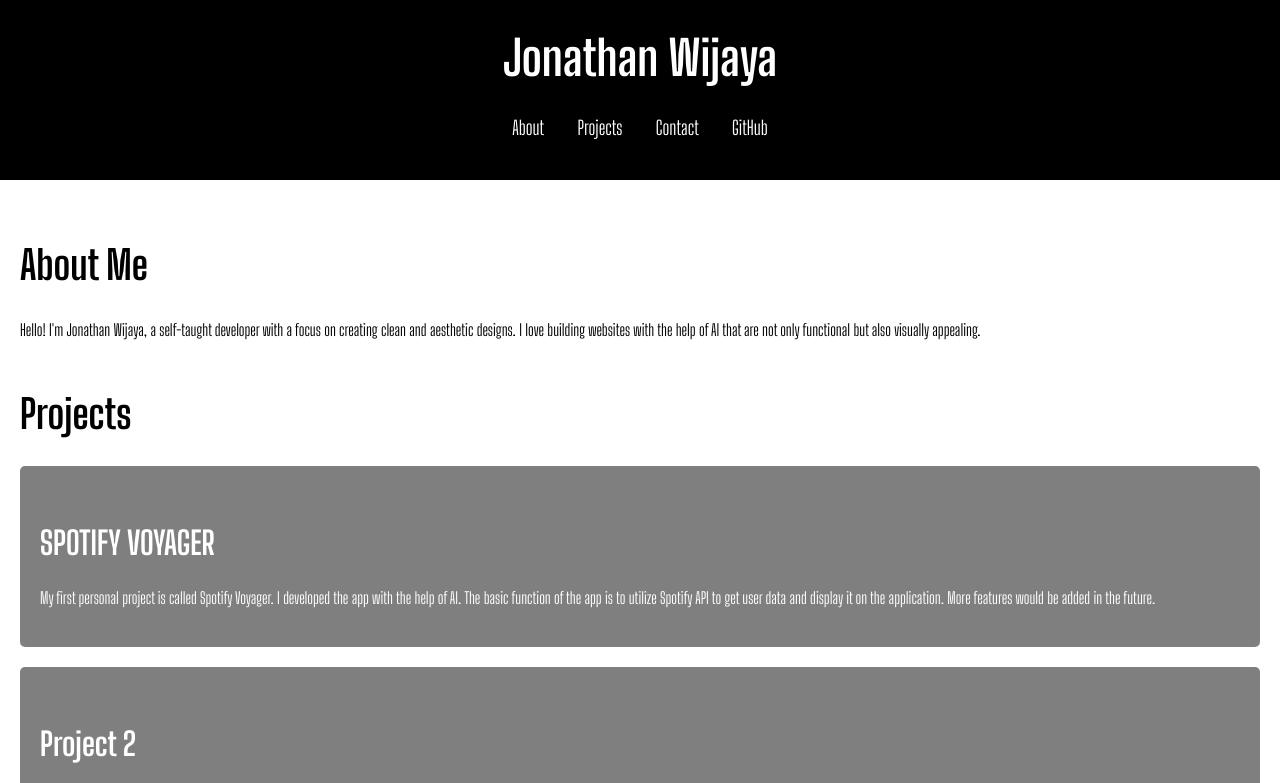
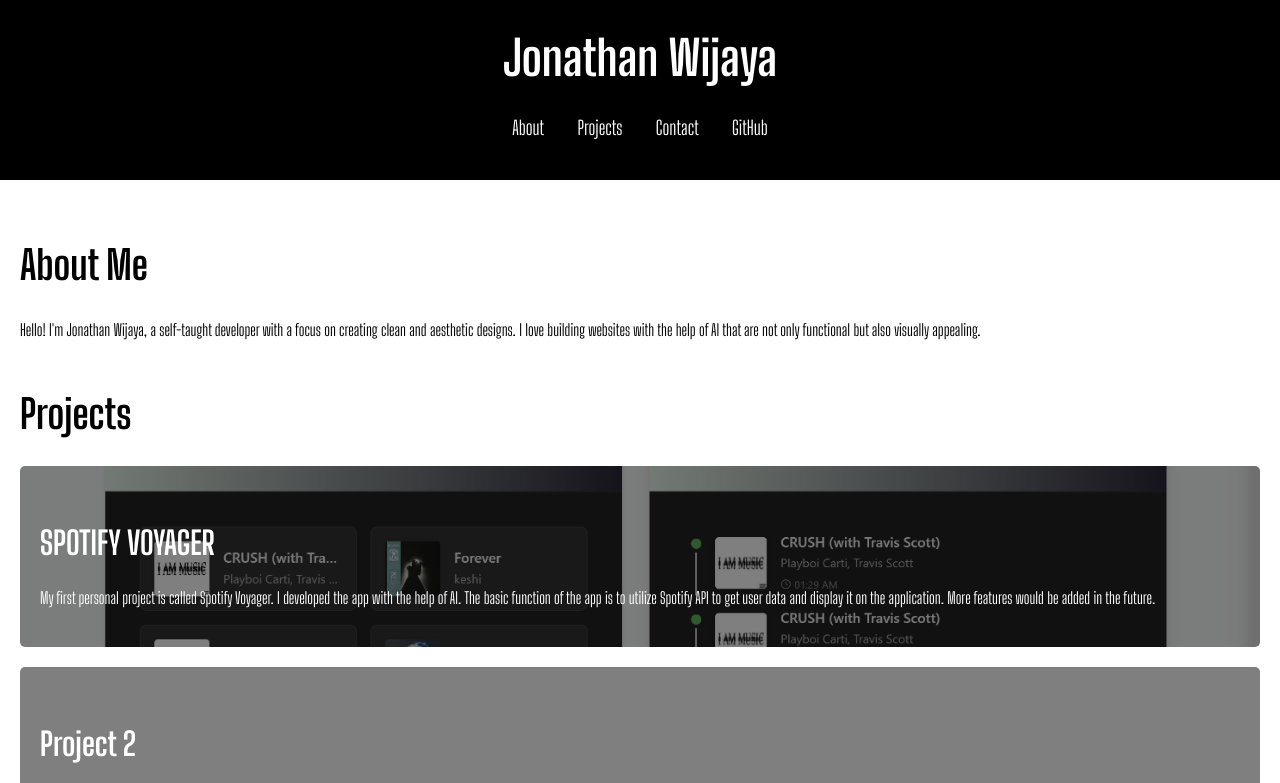
Before and after one commit to jonnwijaya/basic-portfolio, a plain HTML site: page index.html in a window 1280 px wide. Shown: the top 783 px of the page. Drawn offline with Linux system fonts and the light colour scheme.

Commit message:
fixed spotify voyager thumbnail picture issue of not showing

```diff
--- a/index.html
+++ b/index.html
@@ -27,7 +27,7 @@
         <section id="projects">
             <h2>Projects</h2>
             <a href="https://spotify-voyager.vercel.app/" target="_blank" class="project-link">
-                <div class="project" style="background-image: url('spotiyvoyager.png');">
+                <div class="project" style="background-image: url('spotifyvoyager.png');">
                     <h3>SPOTIFY VOYAGER</h3>
                     <p>My first personal project is called Spotify Voyager. I developed the app with the help of AI. The basic function of the app is to utilize Spotify API to get user data and display it on the application. More features would be added in the future.</p>
                 </div>
```
